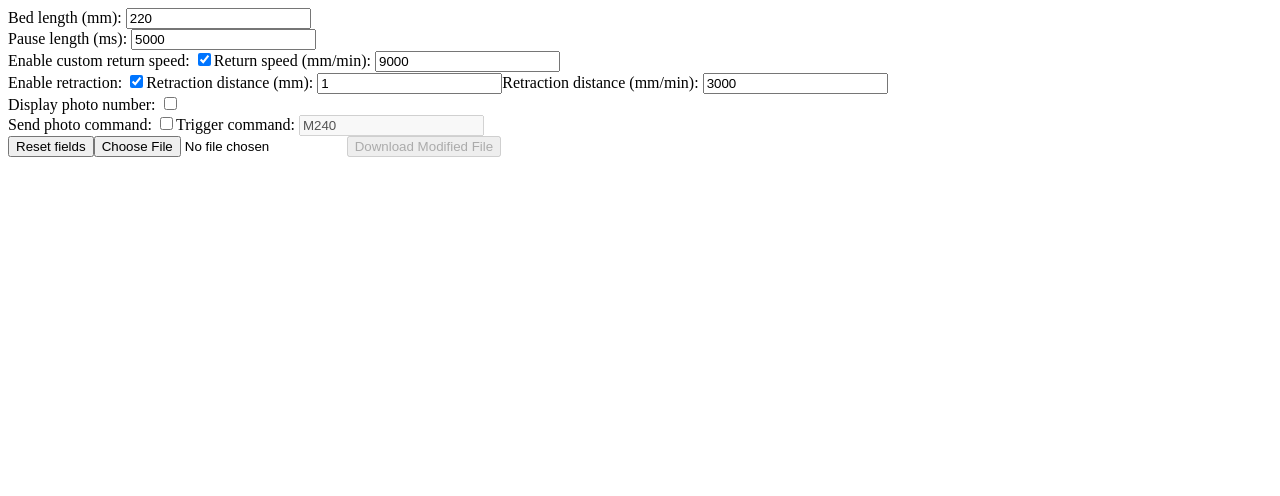
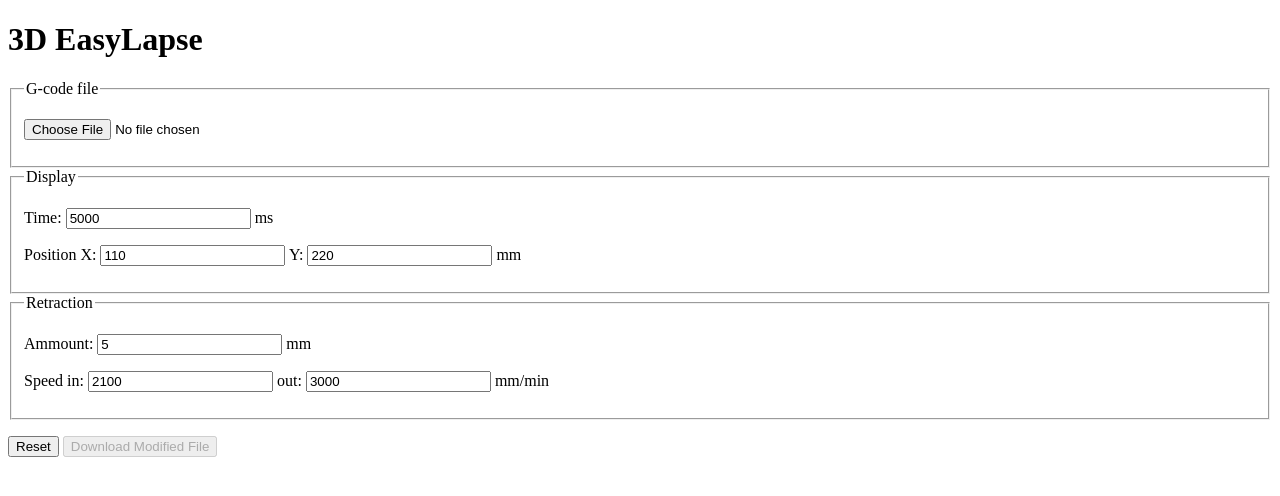
Before and after one commit to 3d-easylapse/3d-easylapse.github.io, a React (Create React App) app: page / in a window 1280 px wide. Shown: the top 496 px of the page. Built offline with nearby package versions, Linux system fonts and the light colour scheme.

Commit message:
User input using forms

```diff
--- a/src/App.tsx
+++ b/src/App.tsx
@@ -1,28 +1,23 @@
-import React, { ChangeEvent } from 'react';
+import React, { ChangeEvent, MouseEvent } from 'react';
 import { CustomTimelapse, TimelapseSettings } from './CustomTimelapse';
 
 function App() {
   const timelapseSettingsKey = 'timelapse-settings';
 
+  const timelapseSettingsDefault: TimelapseSettings = {
+    displayTime: 5000,
+    displayPosX: 110,
+    displayPosY: 220,
+
+    retractionAmmount: 5,
+    retractionSpeedIn: 2100,
+    retractionSpeedOut: 3000,
+  };
+
   const [timelapseSettings, _setTimelapseSettings] =
     React.useState<TimelapseSettings>(
-      JSON.parse(localStorage.getItem(timelapseSettingsKey) ?? 'null') ?? {
-        yDisplayPos: 220,
-
-        pauseLengthMs: 5000,
-
-        enableCustomReturnSpeed: true,
-        returnSpeedMmPerMin: 9000,
-
-        enableRetraction: true,
-        retractionDistanceMm: 1,
-        retractionSpeedMmPerMin: 3000,
-
-        displayPhotoNumber: false,
-
-        sendPhotoCommand: false,
-        triggerCommand: 'M240',
-      },
+      JSON.parse(localStorage.getItem(timelapseSettingsKey) ?? 'null') ??
+        timelapseSettingsDefault,
     );
 
   const setTimelapseSettings = (timelapseSettings: TimelapseSettings) => {
@@ -39,7 +34,9 @@ function App() {
     setFile(event.target.files![0]);
   };
 
-  const handleDownload = async () => {
+  const handleDownload = async (event: MouseEvent<HTMLButtonElement>) => {
+    event.preventDefault();
+
     if (file) {
       const gcode = await file.text();
       const modifiedGcode = new CustomTimelapse().execute(
@@ -51,7 +48,7 @@ function App() {
       const url = window.URL.createObjectURL(blob);
       const link = document.createElement('a');
       link.href = url;
-      link.setAttribute('download', 'modified_file.gcode');
+      link.setAttribute('download', `3DEasyLapse_${file.name}`);
       document.body.appendChild(link);
       link.click();
       link.parentNode?.removeChild(link);
@@ -60,170 +57,127 @@ function App() {
 
   return (
     <div>
-      <label htmlFor="bed-length">Bed length (mm): </label>
+      <form>
+        <h1>3D EasyLapse</h1>
+        <fieldset>
+          <legend>G-code file</legend>
+          <p>
+            <input type="file" onChange={handleFileUpload} />
+          </p>
+        </fieldset>
+        <fieldset>
+          <legend>Display</legend>
+          <p>
+            <label>
+              Time:{' '}
               <input
                 type="number"
-        id="bed-length"
-        value={timelapseSettings.yDisplayPos}
-        min={1}
+                value={timelapseSettings.displayTime}
                 onChange={(el) => {
                   setTimelapseSettings({
                     ...timelapseSettings,
-            yDisplayPos: el.target.valueAsNumber,
+                    displayTime: el.target.valueAsNumber,
+                  });
+                }}
+              />{' '}
+              ms
+            </label>
+          </p>
+          <p>
+            <label>
+              Position X:{' '}
+              <input
+                type="number"
+                value={timelapseSettings.displayPosX}
+                onChange={(el) => {
+                  setTimelapseSettings({
+                    ...timelapseSettings,
+                    displayPosX: el.target.valueAsNumber,
                   });
                 }}
               />
-
-      <br />
-
-      <label htmlFor="pause-length">Pause length (ms): </label>
+            </label>{' '}
+            <label>
+              Y:{' '}
               <input
                 type="number"
-        id="pause-length"
-        value={timelapseSettings.pauseLengthMs}
-        min={1}
+                value={timelapseSettings.displayPosY}
                 onChange={(el) => {
                   setTimelapseSettings({
                     ...timelapseSettings,
-            pauseLengthMs: el.target.valueAsNumber,
+                    displayPosY: el.target.valueAsNumber,
+                  });
+                }}
+              />{' '}
+              mm
+            </label>
+          </p>
+        </fieldset>
+        <fieldset>
+          <legend>Retraction</legend>
+          <p>
+            <label>
+              Ammount:{' '}
+              <input
+                type="number"
+                value={timelapseSettings.retractionAmmount}
+                min={0}
+                onChange={(el) => {
+                  setTimelapseSettings({
+                    ...timelapseSettings,
+                    retractionAmmount: el.target.valueAsNumber,
+                  });
+                }}
+              />{' '}
+              mm
+            </label>
+          </p>
+          <p>
+            <label>
+              Speed in:{' '}
+              <input
+                type="number"
+                value={timelapseSettings.retractionSpeedIn}
+                min={0}
+                onChange={(el) => {
+                  setTimelapseSettings({
+                    ...timelapseSettings,
+                    retractionSpeedIn: el.target.valueAsNumber,
                   });
                 }}
               />
-
-      <br />
-
-      <label htmlFor="enable-custom-return-speed">
-        Enable custom return speed:{' '}
-      </label>
+            </label>{' '}
+            <label>
+              out:{' '}
               <input
-        type="checkbox"
-        id="enable-custom-return-speed"
-        checked={timelapseSettings.enableCustomReturnSpeed}
+                type="number"
+                value={timelapseSettings.retractionSpeedOut}
+                min={0}
                 onChange={(el) => {
                   setTimelapseSettings({
                     ...timelapseSettings,
-            enableCustomReturnSpeed: el.target.checked,
+                    retractionSpeedOut: el.target.valueAsNumber,
                   });
                 }}
-      />
-
-      <label htmlFor="return-speed">Return speed (mm/min): </label>
+              />{' '}
+              mm/min
+            </label>
+          </p>
+        </fieldset>
+        <p>
           <input
-        disabled={!timelapseSettings.enableCustomReturnSpeed}
-        type="number"
-        id="return-speed"
-        value={timelapseSettings.returnSpeedMmPerMin}
-        onChange={(el) => {
-          setTimelapseSettings({
-            ...timelapseSettings,
-            returnSpeedMmPerMin: el.target.valueAsNumber,
-          });
-        }}
-      />
-
-      <br />
-
-      <label htmlFor="enable-retraction">Enable retraction: </label>
-      <input
-        type="checkbox"
-        id="enable-retraction"
-        checked={timelapseSettings.enableRetraction}
-        onChange={(el) => {
-          setTimelapseSettings({
-            ...timelapseSettings,
-            enableRetraction: el.target.checked,
-          });
-        }}
-      />
-
-      <label htmlFor="retraction-distance">Retraction distance (mm): </label>
-      <input
-        disabled={!timelapseSettings.enableRetraction}
-        type="number"
-        id="retraction-distance"
-        value={timelapseSettings.retractionDistanceMm}
-        onChange={(el) => {
-          setTimelapseSettings({
-            ...timelapseSettings,
-            retractionDistanceMm: el.target.valueAsNumber,
-          });
-        }}
-      />
-
-      <label htmlFor="retraction-speed">Retraction distance (mm/min): </label>
-      <input
-        disabled={!timelapseSettings.enableRetraction}
-        type="number"
-        id="retraction-speed"
-        value={timelapseSettings.retractionSpeedMmPerMin}
-        onChange={(el) => {
-          setTimelapseSettings({
-            ...timelapseSettings,
-            retractionSpeedMmPerMin: el.target.valueAsNumber,
-          });
-        }}
-      />
-
-      <br />
-
-      <label htmlFor="display-photo-number">Display photo number: </label>
-      <input
-        type="checkbox"
-        id="display-photo-number"
-        checked={timelapseSettings.displayPhotoNumber}
-        onChange={(el) => {
-          setTimelapseSettings({
-            ...timelapseSettings,
-            displayPhotoNumber: el.target.checked,
-          });
-        }}
-      />
-
-      <br />
-
-      <label htmlFor="send-photo-command">Send photo command: </label>
-      <input
-        type="checkbox"
-        id="send-photo-command"
-        checked={timelapseSettings.sendPhotoCommand}
-        onChange={(el) => {
-          setTimelapseSettings({
-            ...timelapseSettings,
-            sendPhotoCommand: el.target.checked,
-          });
-        }}
-      />
-
-      <label htmlFor="trigger-command">Trigger command: </label>
-      <input
-        disabled={!timelapseSettings.sendPhotoCommand}
-        type="text"
-        id="trigger-command"
-        value={timelapseSettings.triggerCommand}
-        onChange={(el) => {
-          setTimelapseSettings({
-            ...timelapseSettings,
-            triggerCommand: el.target.value,
-          });
-        }}
-      />
-
-      <br />
-
-      <button
+            type="reset"
             onClick={() => {
               if (window.confirm('Are you sure you wanna reset the fields?')) {
-            localStorage.removeItem(timelapseSettingsKey);
-            window.location.reload();
+                setTimelapseSettings(timelapseSettingsDefault);
               }
             }}
-      >
-        Reset fields
-      </button>
-      <input type="file" onChange={handleFileUpload} />
+          ></input>{' '}
           <button onClick={handleDownload} disabled={!file}>
             Download Modified File
           </button>
+        </p>
+      </form>
     </div>
   );
 }
--- a/src/CustomTimelapse.ts
+++ b/src/CustomTimelapse.ts
@@ -1,14 +1,11 @@
 export interface TimelapseSettings {
-  readonly yDisplayPos: number;
-  readonly pauseLengthMs: number;
-  readonly enableCustomReturnSpeed: boolean;
-  readonly returnSpeedMmPerMin: number;
-  readonly enableRetraction: boolean;
-  readonly retractionDistanceMm: number;
-  readonly retractionSpeedMmPerMin: number;
-  readonly displayPhotoNumber: boolean;
-  readonly sendPhotoCommand: boolean;
-  readonly triggerCommand: string;
+  readonly displayTime: number;
+  readonly displayPosX: number;
+  readonly displayPosY: number;
+
+  readonly retractionAmmount: number;
+  readonly retractionSpeedIn: number;
+  readonly retractionSpeedOut: number;
 }
 
 /**
@@ -75,6 +72,15 @@ export class CustomTimelapse {
 
   execute(gcode: string, props: TimelapseSettings) {
     const data = this.gcodeToLayers(gcode);
+    const {
+      displayTime,
+      displayPosX,
+      displayPosY,
+
+      retractionAmmount,
+      retractionSpeedIn,
+      retractionSpeedOut,
+    } = props;
 
     data.forEach((layer, layerIndex) => {
       if (layerIndex === data.length - 1) {
@@ -95,14 +101,14 @@ export class CustomTimelapse {
           toAppend += '; CustomTimelapse Begin\n';
 
           toAppend += 'G91; Relative movement for retraction\n';
-          toAppend += 'G0 E-5 F3000; Retract -5mm at 3000mm/min\n';
+          toAppend += `G0 E-${retractionAmmount} F${retractionSpeedOut}; Retract ${retractionAmmount} mm at ${retractionSpeedOut} mm/min\n`;
           toAppend += `G0 Z1 ; Move Z axis up a bit\n`;
           toAppend += 'G90; Absolute Positioning\n';
-          toAppend += 'G0 F9000 X110 Y200; Display position\n';
-          toAppend += 'G4 S2; Wait 2 seconds\n';
+          toAppend += `G0 F9000 X${displayPosX} Y${displayPosY}; Display position\n`;
+          toAppend += `G4 P${displayTime}; Wait ${displayTime} milliseconds\n`;
           toAppend += `G0 F9000 X${x} Y${y}; Next position\n`;
           toAppend += 'G91; Relative again for un-retraction\n';
-          toAppend += 'G0 E5 F2100; Un-Retract 5mm at 2100mm/min\n';
+          toAppend += `G0 E${retractionAmmount} F${retractionSpeedIn}; Un-Retract ${retractionAmmount}mm at ${retractionSpeedIn} mm/min\n`;
           toAppend += `G0 Z-1; Move Z axis down a bit\n`;
           toAppend += 'G90; Back to Absolute\n';
 
```
Lines whose indentation alone changed are shown as unchanged.
